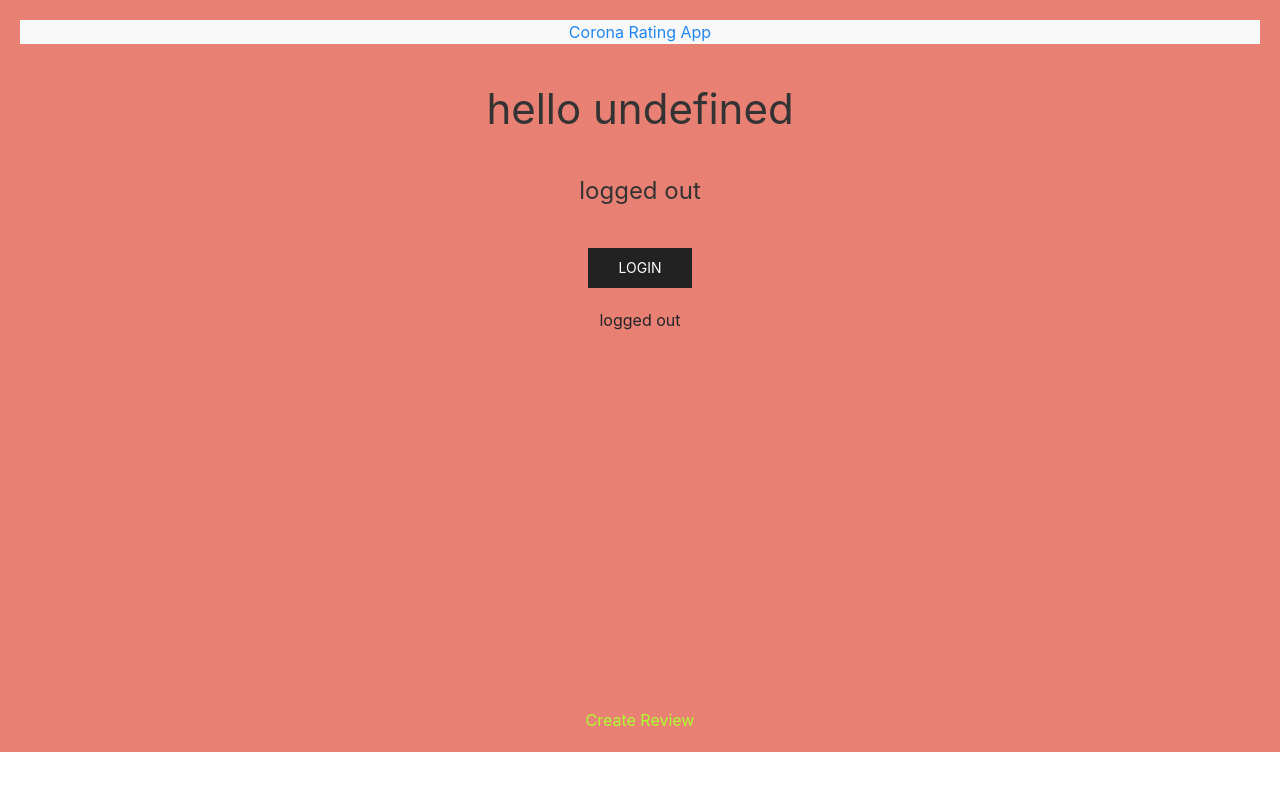
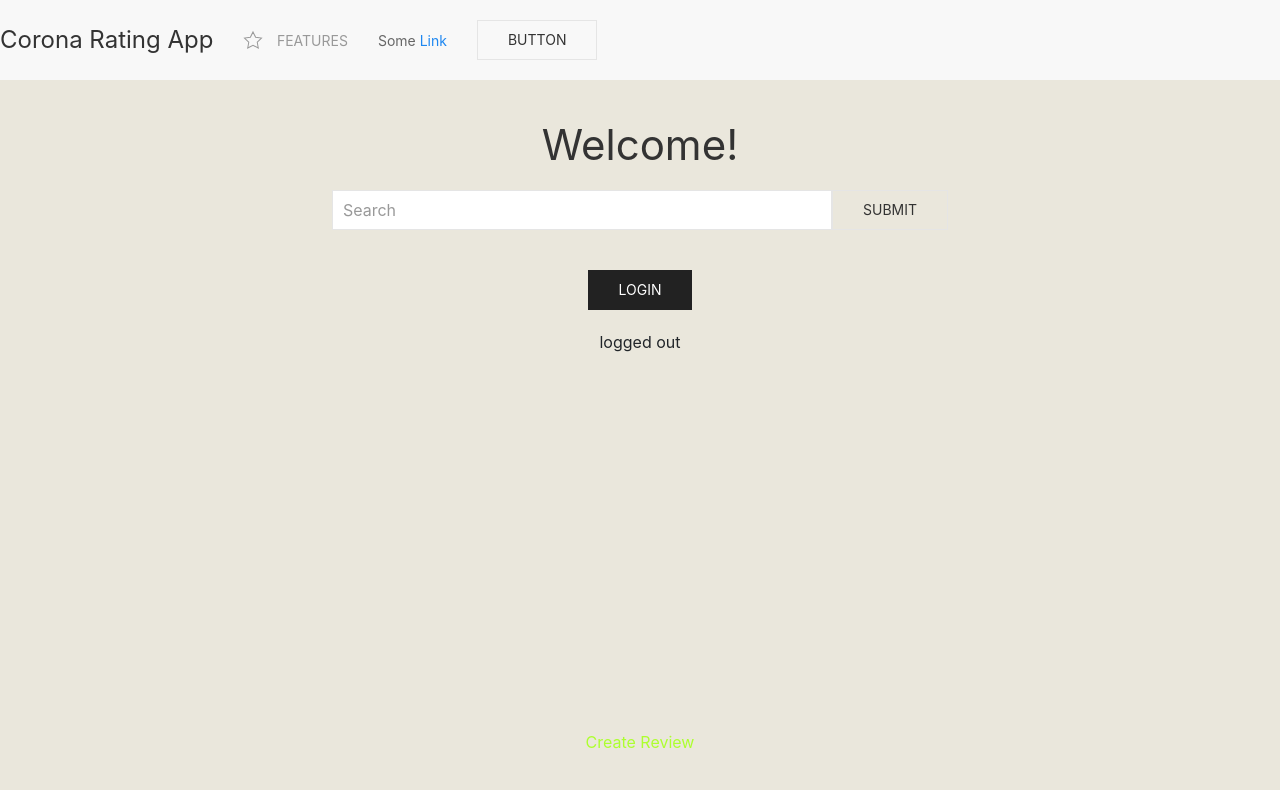
Before and after one commit to PONCM032/Corona-Rating-App, a React (Create React App) app in the folder client/: page / in a window 1280 px wide. Shown: the top 790 px of the page. Built offline with nearby package versions, Linux system fonts and the light colour scheme; no server answers; what react-google-maps would draw is missing.

Commit message:
navbar styling, update header that shows logged in status, add input field

```diff
--- a/client/public/index.html
+++ b/client/public/index.html
@@ -32,7 +32,7 @@
     -->
     <title>React App</title>
   </head>
-  <body>
+  <body style="padding: 0%;">
     <noscript>You need to enable JavaScript to run this app.</noscript>
     <div id="root"></div>
     <!--
--- a/client/public/style.css
+++ b/client/public/style.css
@@ -1,3 +1,9 @@
+html{
+    background-color: #eae7dc;
+}
+
 body{
-    background-color: #e98074;
+    background-color: #eae7dc;
+    padding: 0px;
+    margin: 0px;
 }
--- /dev/null
+++ b/client/src/components/Input/index.js
@@ -0,0 +1,14 @@
+import React from "react";
+
+function Input(){
+    return(
+        <form>
+        <div class="uk-margin" uk-margin>
+        <input class="uk-input uk-form-width-large" type="text" placeholder="Search"/>
+        <div class="uk-button uk-button-default">Submit</div>
+    </div>
+    </form>
+    )
+}
+
+export default Input;
--- a/client/src/components/LogoutBtn/index.js
+++ b/client/src/components/LogoutBtn/index.js
@@ -13,10 +13,9 @@ class LogoutBtn extends Component {
 
 render(){
     return(
-        <button onClick={this.logout} className="logout-btn uk-button uk-button-primary" role="button" tabIndex="0">
+        <Link to="/" onClick={this.logout} className="logout-btn uk-button uk-button-secondary" role="button" tabIndex="0">
             Logout
-            <Link to="/"/>
-        </button>
+        </Link>
     )
 }
 }
--- a/client/src/components/Nav/index.js
+++ b/client/src/components/Nav/index.js
@@ -1,12 +1,34 @@
 import React from "react";
+import "./style.css"
 
 function Nav() {
   return (
-    <nav className="uk-navbar-container">
-      <a className="uk-active" href="/">
-        Corona Rating App
-      </a>
-    </nav>
+    <nav class="uk-navbar-container uk-margin" uk-navbar="boundary-align: true; align: center;">
+    <div class="uk-navbar-left">
+
+        <a class="uk-navbar-item uk-logo" href="#">Corona Rating App</a>
+
+        <ul class="uk-navbar-nav">
+            <li>
+                <a href="#">
+                    <span class="uk-icon uk-margin-small-right" uk-icon="icon: star"></span>
+                    Features
+                </a>
+            </li>
+        </ul>
+
+        <div class="uk-navbar-item">
+            <div>Some <a href="#">Link</a></div>
+        </div>
+
+        <div class="uk-navbar-item button">
+            <form action="javascript:void(0)">
+                <button class="uk-button uk-button-default">Button</button>
+            </form>
+        </div>
+
+    </div>
+</nav>
   );
 }
 
--- /dev/null
+++ b/client/src/components/Nav/style.css
@@ -0,0 +1,3 @@
+.uk-navbar-item button{
+    float: right;
+}
--- a/client/src/components/pages/Index/index.js
+++ b/client/src/components/pages/Index/index.js
@@ -3,14 +3,16 @@ import CreateBtn from "../../CreateBtn/index";
 import LoginBtn from "../../LoginBtn/index";
 import LogoutBtn from "../../LogoutBtn/index";
 import Nav from "../../Nav/index";
+import Input from "../../Input/index"
 import WrappedMap from "../../GoogleMap";
 
 function Index(props){
     return(
         <div className="bkgc">
         <Nav/>
-        <h1>{`hello ${props.user.username}`}</h1>
-        <h3>{props.authorized ? 'logged in' : 'logged out'}</h3>
+        <h1>{props.authorized ? `Welcome ${props.user.username}`: "Welcome!"}</h1>
+
+        <Input/>
 
         <h3>{props.authorized ? <LogoutBtn/> : <LoginBtn/>}</h3>
 
```
